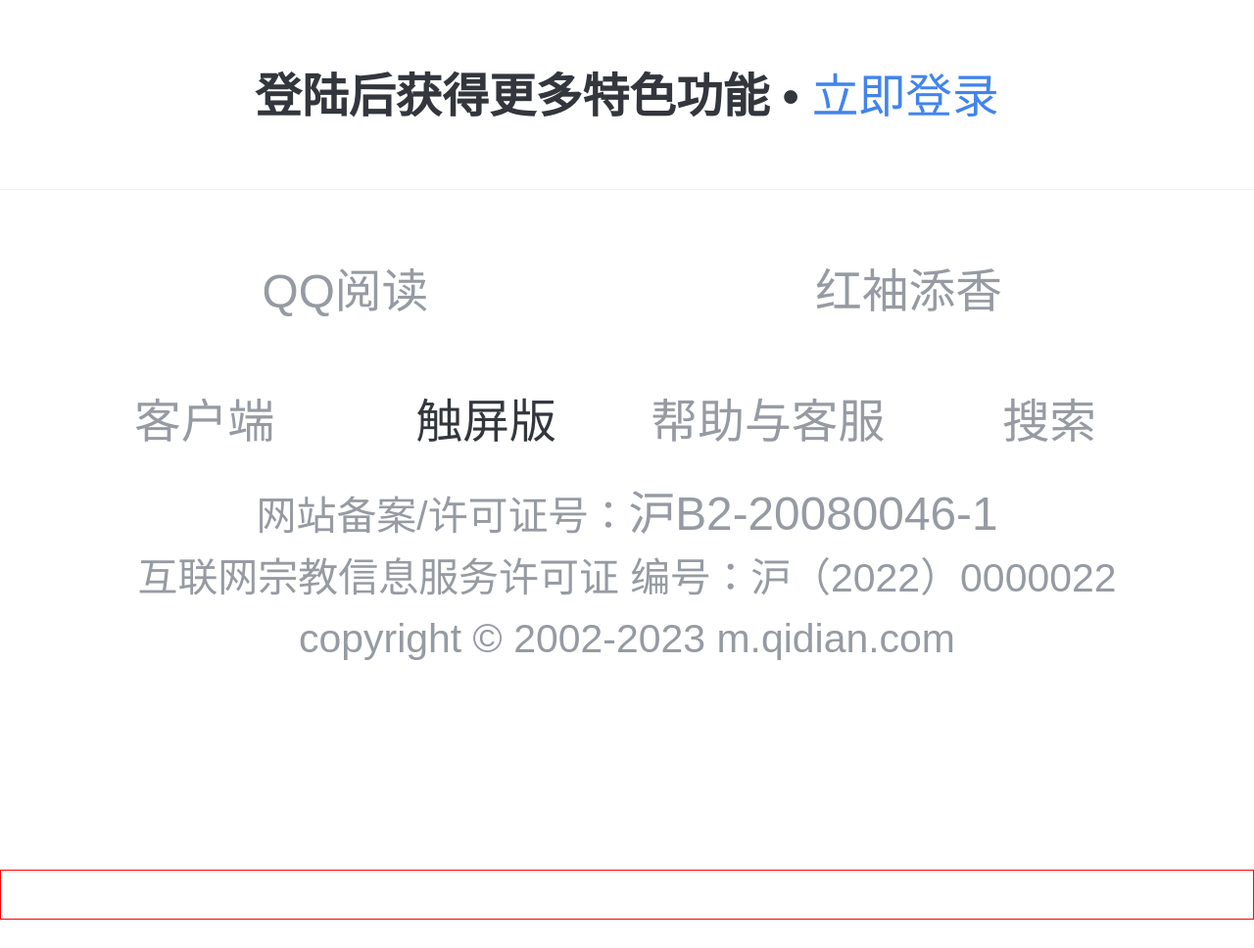
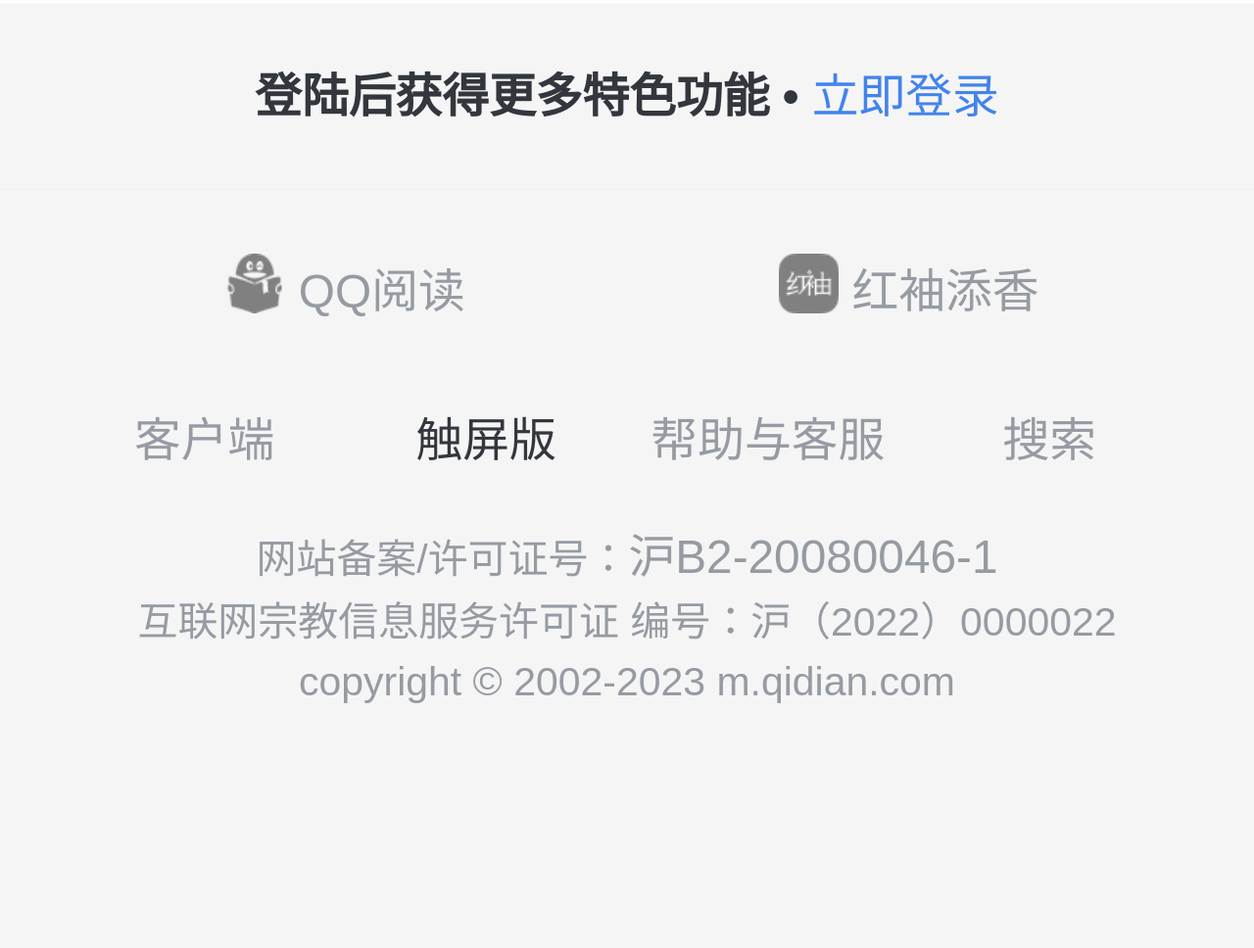
Before and after one commit to ZXheart/qidian, a plain HTML site: page sort.html in a window 1280 px wide. Shown: the part 4217-5185 px from the top of the page at 98% size. Before the commit the page ends 5156 px from the top, so only its background shows below. Drawn offline with Linux system fonts and the light colour scheme.

Commit message:
改些问题,完成index和sort

```diff
--- a/css/index/topContent.less
+++ b/css/index/topContent.less
@@ -22,7 +22,7 @@
 .top-content {
   display: flow-root;
   width: 100vw;
-  height: 5.0667vw;
+  height: 52.5333vw;
 }
 
 .top {
--- a/css/sort/bottomLogin.less
+++ b/css/sort/bottomLogin.less
@@ -9,6 +9,7 @@
   font-weight: bold;
   background-color: #fff;
   border-bottom: 1px solid #f0f1f2;
+  background-color: #f5f5f5;
 
   a {
     color: #4284ed;
--- a/css/sort/footerInfo.less
+++ b/css/sort/footerInfo.less
@@ -1,9 +1,9 @@
 .footer-info {
-  margin-bottom: 16vw;
+  padding-bottom: 16vw;
   padding: 0 5.0667vw;
   width: 100vw;
   text-align: center;
-  background-color: #fff;
+  background-color: #f5f5f5;
 
   a {
     color: #969ba3;
@@ -20,12 +20,20 @@
 
       li {
         flex: 1;
+
+        a {
+          img {
+            vertical-align: top;
+            width: 4.8vw;
+            height: 4.8vw;
+          }
+        }
       }
     }
   }
 
   .footer-type {
-    padding: 5.0667vw 0 2.1333vw;
+    padding: 6.5333vw 0 4.1333vw;
 
     ul {
       display: flex;
--- a/css/sort/tabbar.less
+++ b/css/sort/tabbar.less
@@ -29,6 +29,6 @@
 
 .prop {
   width: 100vw;
-  height: 4vw;
-  border: 1px solid red;
+  height: 18.8vw;
+  background-color: #f5f5f5;
 }
--- a/sort.html
+++ b/sort.html
@@ -196,8 +196,8 @@
       <div class="footer-info">
         <div class="footer-link">
           <ul>
-            <li><a href="#">QQ阅读</a></li>
-            <li><a href="#">红袖添香</a></li>
+            <li><a href="#"><img src="./images/qq.png" alt=""> QQ阅读</a></li>
+            <li><a href="#"><img src="./images/hongxiu.png" alt=""> 红袖添香</a></li>
           </ul>
         </div>
         <div class="footer-type">
```
Also changed, not shown: index.html (+1 -1 lines), css/index/topContent.css, css/sort/bottomLogin.css, css/sort/footerInfo.css, css/sort/tabbar.css.
